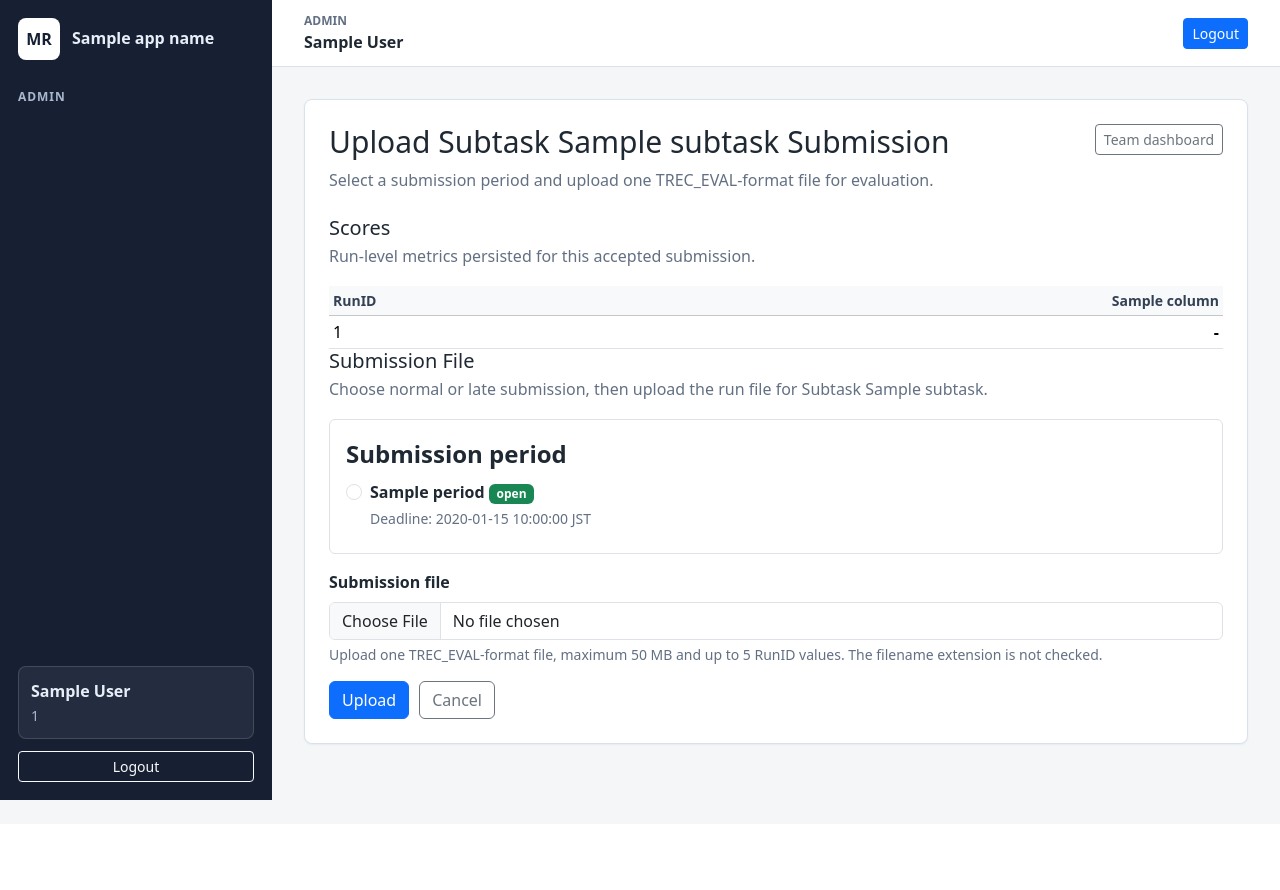
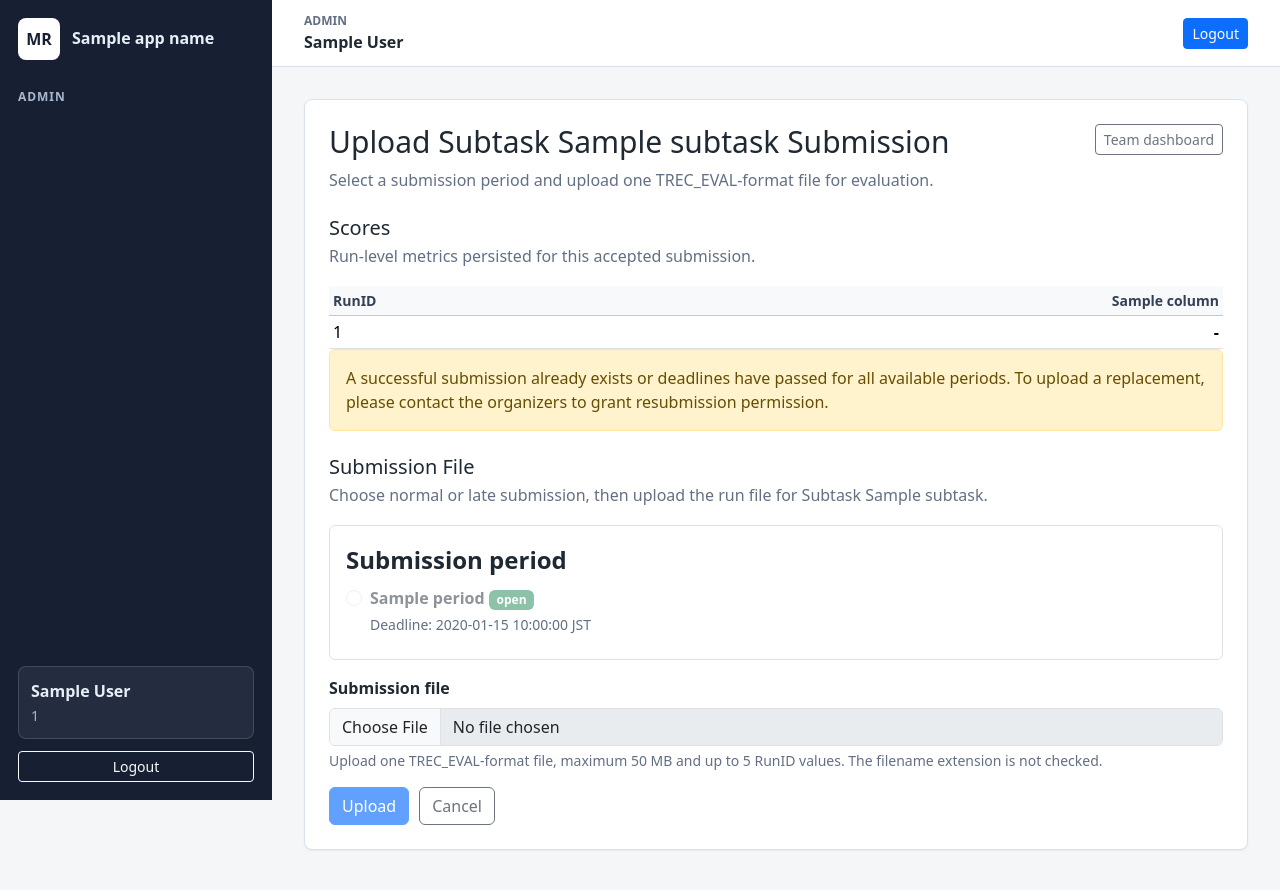
Before and after one commit to modelretrieval-1/modelretrieval-1-submission-site, a FastAPI app: template app/templates/team_submission_upload.html in a window 1280 px wide. Shown: the top 890 px of the page. Before the commit the page ends 800 px from the top, so only its background shows below. Run offline with FastAPI, Linux system fonts and the light colour scheme; the template is opened without the code that fills it: most values are stand-ins (such as "Sample title", 1, 10 or a date in 2020).

Commit message:
feat(team): disable upload inputs for already-submitted periods
- Update render_submission_upload to pass submission slot availability data.
- Disable radio selectors and append "Already submitted" badges on the upload form.
- Show warning banner and disable file/submit buttons if all periods are submitted.
- Document disabled UI behavior in ui-flow.md.

```diff
--- a/app/routes/team.py
+++ b/app/routes/team.py
@@ -54,20 +54,42 @@ def render_submission_upload(
     selected_period: str = "normal",
 ) -> HTMLResponse:
     app_settings: Settings = request.app.state.settings
+    now_jst = datetime.now(JST)
+    period_states = []
     with connect(app_settings.database_path) as connection:
         periods = list_submission_periods(connection)
-    now_jst = datetime.now(JST)
-    period_states = [
-        {
-            "period": period,
-            "state": "reopened"
-            if period.is_open_override
-            else "open"
-            if is_submission_period_open(period, now_jst=now_jst)
-            else "closed",
-        }
-        for period in periods
-    ]
+        for period in periods:
+            is_submitted = has_successful_submission(
+                connection,
+                internal_team_id=account.id,
+                subtask=subtask,
+                submission_period_id=period.id,
+            )
+            resubmission_allowed = has_unused_resubmission_permission(
+                connection,
+                internal_team_id=account.id,
+                subtask=subtask,
+                submission_period_id=period.id,
+            )
+            is_open = is_submission_period_open(period, now_jst=now_jst)
+            can_submit = is_open and (not is_submitted or resubmission_allowed)
+            state = (
+                "reopened"
+                if period.is_open_override
+                else "open"
+                if is_open
+                else "closed"
+            )
+            period_states.append(
+                {
+                    "period": period,
+                    "state": state,
+                    "is_submitted": is_submitted,
+                    "resubmission_allowed": resubmission_allowed,
+                    "can_submit": can_submit,
+                }
+            )
+
     return templates.TemplateResponse(
         request,
         "team_submission_upload.html",
--- a/app/templates/team_submission_upload.html
+++ b/app/templates/team_submission_upload.html
@@ -66,6 +66,20 @@
       </div>
     {% endif %}
 
+    {% set ns = namespace(can_submit_any=false) %}
+    {% for period_state in period_states %}
+      {% if period_state.can_submit %}
+        {% set ns.can_submit_any = true %}
+      {% endif %}
+    {% endfor %}
+
+    {% if not ns.can_submit_any %}
+      <div class="alert alert-warning mb-4" role="alert">
+        A successful submission already exists or deadlines have passed for all available periods.
+        To upload a replacement, please contact the organizers to grant resubmission permission.
+      </div>
+    {% endif %}
+
     <div class="section-header">
       <div>
         <h2>Submission File</h2>
@@ -84,6 +98,7 @@
               type="radio"
               value="{{ period.name }}"
               {% if selected_period == period.name %}checked{% endif %}
+              {% if not period_state.can_submit %}disabled{% endif %}
               required
             >
             <span class="form-check-label">
@@ -95,6 +110,9 @@
               {% else %}
                 <span class="badge text-bg-dark">closed</span>
               {% endif %}
+              {% if period_state.is_submitted and not period_state.resubmission_allowed %}
+                <span class="badge text-bg-secondary">Already submitted</span>
+              {% endif %}
             </span>
             <span class="form-text d-block">
               Deadline: {{ period.deadline_at_jst }} JST{% if period.is_open_override %}; reopened by organizer{% endif %}
@@ -104,11 +122,11 @@
       </fieldset>
       <div>
         <label class="form-label" for="submission_file">Submission file</label>
-        <input class="form-control" id="submission_file" name="file" type="file" required>
+        <input class="form-control" id="submission_file" name="file" type="file" {% if not ns.can_submit_any %}disabled{% endif %} required>
         <div class="form-text">Upload one TREC_EVAL-format file, maximum 50 MB and up to 5 RunID values. The filename extension is not checked.</div>
       </div>
       <div class="action-row">
-        <button id="uploadSubmit" class="btn btn-primary" type="submit">Upload</button>
+        <button id="uploadSubmit" class="btn btn-primary" type="submit" {% if not ns.can_submit_any %}disabled{% endif %}>Upload</button>
         <a class="btn btn-outline-secondary" href="/team">Cancel</a>
       </div>
 
```
Also changed, not shown: docs/ui/ui-flow.md (+3 -1 lines).
